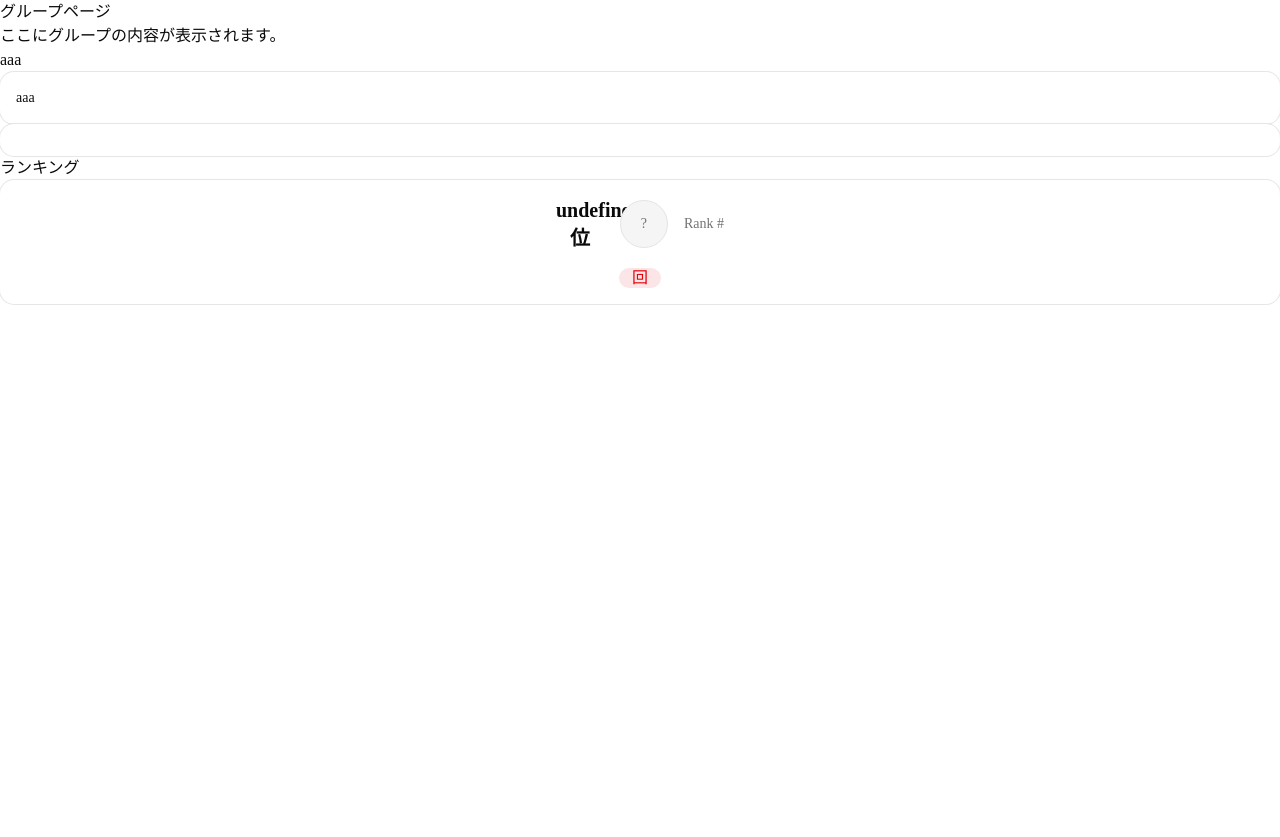
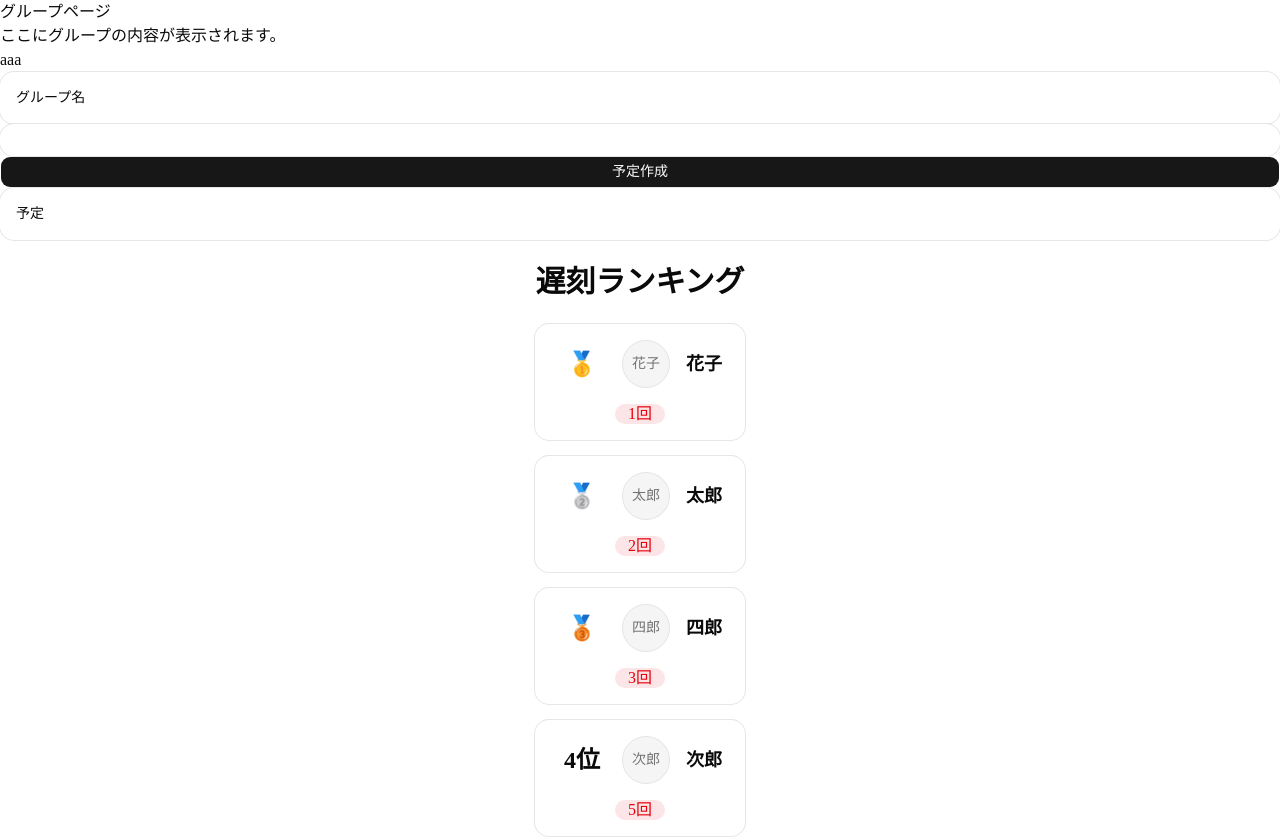
Before and after one commit to susukisunya/top4_U22, a Next.js app: page /group in a window 1280 px wide. Shown: the top 837 px of the page. Before the commit the page ends 800 px from the top, so only its background shows below. Built offline with nearby package versions, Linux system fonts and the light colour scheme.

Commit message:
ランキングが動く

```diff
--- a/src/app/group/page.tsx
+++ b/src/app/group/page.tsx
@@ -2,28 +2,55 @@
 import { Card, CardContent } from "@/components/ui/card";
 import { Avatar, AvatarFallback, AvatarImage } from "@/components/ui/avatar";
 import { Badge } from "@/components/ui/badge";
+import { Button } from "@/components/ui/button"
 
-type RankingCardProps = {
-  rank: number;
-  name: string;
-  icon?: string;
+
+type User = {
+  id: string;
+  username: string;
+  iconUrl?: string;
   lateCount: number;
 };
 
-export default function Group({
-  rank,
-  name,
-  icon,
-  lateCount,
-}: RankingCardProps) {
-    const medal =
-    rank === 1
-      ? "🥇"
-      : rank === 2
-      ? "🥈"
-      : rank === 3
-      ? "🥉"
-      : "";
+// APIから取得する想定の仮データ
+const users: User[] = [
+  {
+    id: "1",
+    username: "太郎",
+    iconUrl: "",
+    lateCount: 2,
+  },
+  {
+    id: "2",
+    username: "次郎",
+    iconUrl: "",
+    lateCount: 5,
+  },
+  {
+    id: "3",
+    username: "花子",
+    iconUrl: "",
+    lateCount: 1,
+  },
+  {
+    id: "4",
+    username: "三郎",
+    iconUrl: "",
+    lateCount: 9,
+  },
+  {
+    id: "5",
+    username: "四郎",
+    iconUrl: "",
+    lateCount: 3,
+  },
+];
+
+export default function GroupPage() {
+  // 遅刻回数が少ない順に並び替え
+  const ranking = [...users].sort(
+    (a, b) => a.lateCount - b.lateCount
+  );
 
   return (
     <><div>
@@ -32,35 +59,62 @@ export default function Group({
         </div>
         <div>aaa</div>
         <Card>
-            <CardContent>aaa</CardContent>
+            <CardContent>グループ名</CardContent>
         </Card>
-        <Card></Card>
-        <div>ランキング</div>
-        <Card className="flex items-center justify-between p-4 hover:shadow-md transition-shadow">
+        <Card>
+            <CardContent></CardContent>
+        </Card>
+        <Button>予定作成</Button>
+        <Card>
+            <CardContent>予定</CardContent>
+        </Card>
+
+    <main className="mx-auto max-w-2xl p-6">
+      <h1 className="mb-6 text-3xl font-bold">
+        遅刻ランキング
+      </h1>
+
+      <div className="space-y-4">
+        {ranking.map((user, index) => (
+          <Card
+            key={user.id}
+            className="flex items-center justify-between p-4"
+          >
             <div className="flex items-center gap-4">
-        <div className="w-12 text-center text-xl font-bold">
-          {medal || `${rank}位`}
+              <div className="w-12 text-center text-2xl font-bold">
+                {index === 0
+                  ? "🥇"
+                  : index === 1
+                  ? "🥈"
+                  : index === 2
+                  ? "🥉"
+                  : `${index + 1}位`}
               </div>
 
               <Avatar className="h-12 w-12">
-          <AvatarImage src={icon} />
+                <AvatarImage src={user.iconUrl} />
                 <AvatarFallback>
-            {name?.slice(0, 2) ?? "?"}
+                  {user.username.slice(0, 2)}
                 </AvatarFallback>
               </Avatar>
 
               <div>
-          <p className="font-semibold">{name}</p>
-          <p className="text-sm text-muted-foreground">
-            Rank #{rank}
+                <p className="text-lg font-semibold">
+                  {user.username}
                 </p>
               </div>
             </div>
 
-      <Badge variant="destructive" className="text-base px-3 py-1">
-        {lateCount}回
+            <Badge
+              variant="destructive"
+              className="px-3 py-1 text-base"
+            >
+              {user.lateCount}回
             </Badge>
           </Card>
+        ))}
+      </div>
+    </main>
     </>
   );
 }
```
Lines whose indentation alone changed are shown as unchanged.
